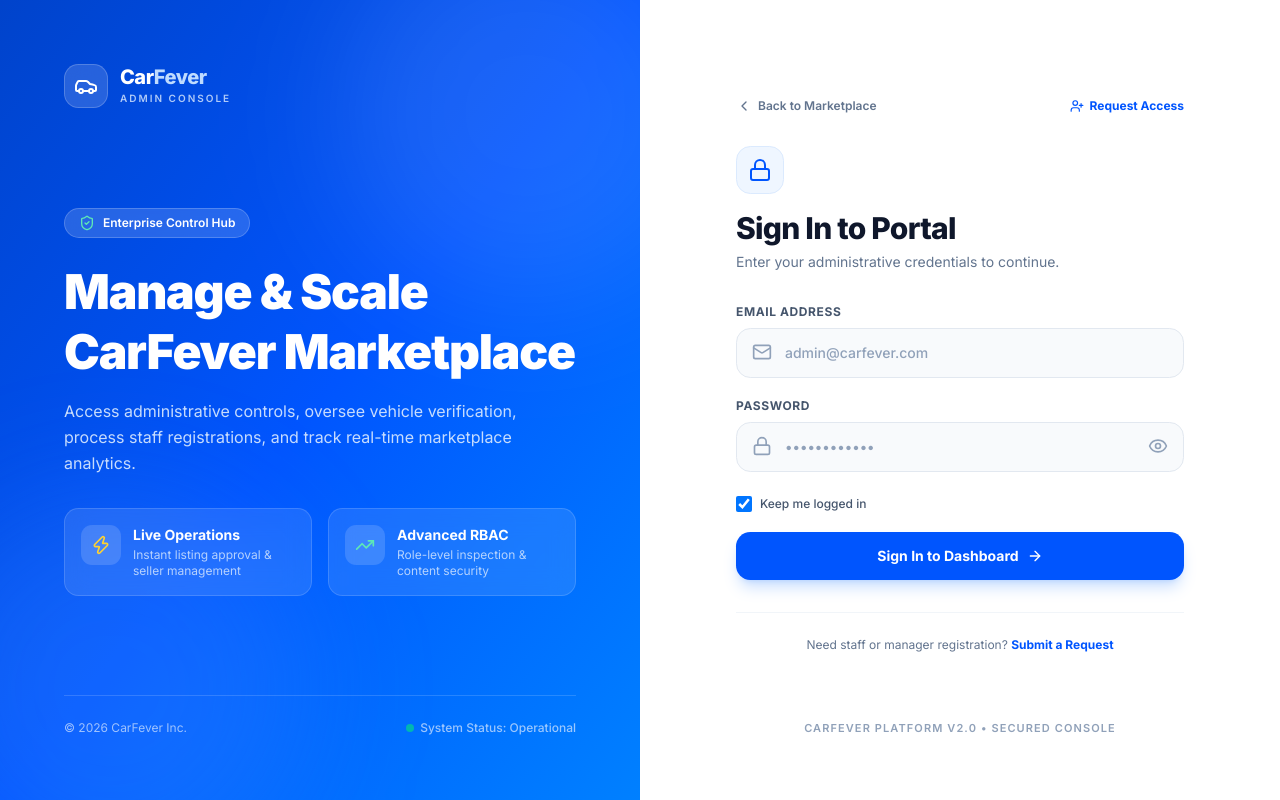
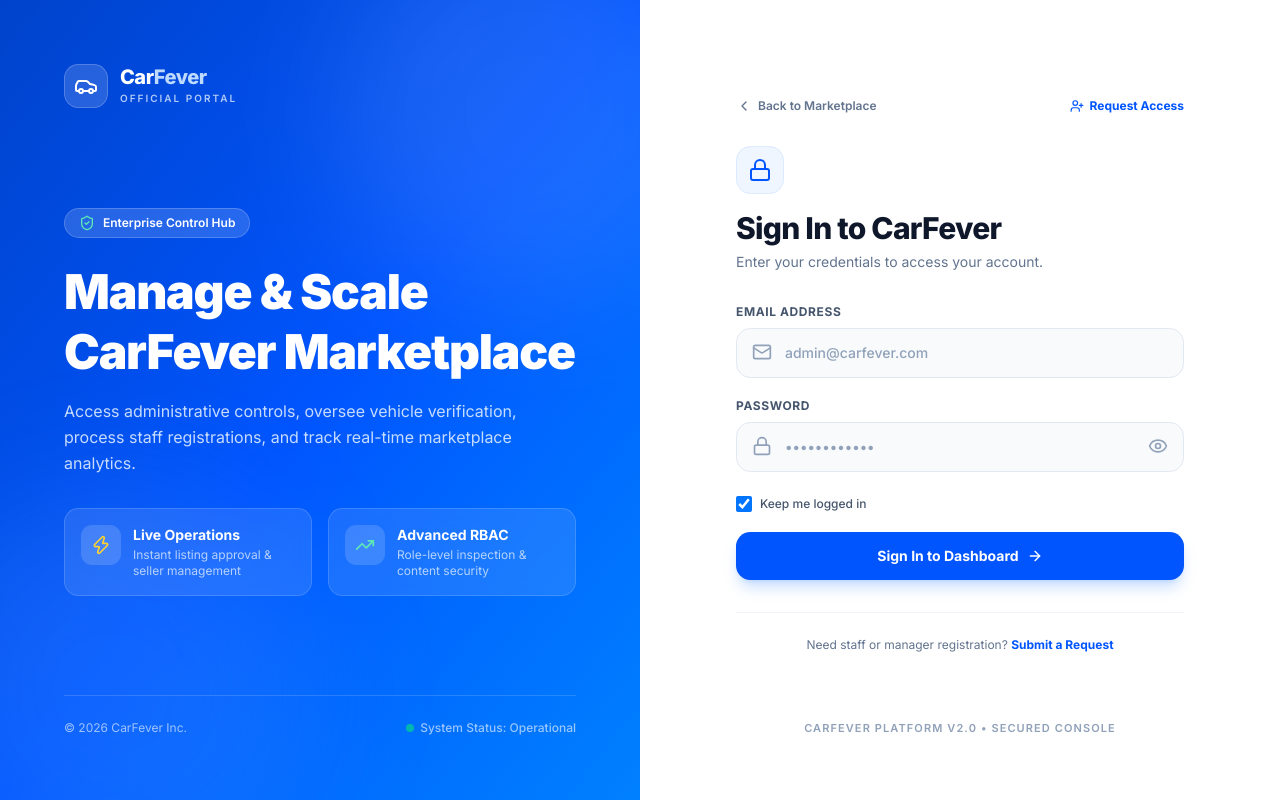
Before and after one commit to ahmadali207711-source/carfever1, a Next.js app: page /admin/login in a window 1280 px wide. Built offline with nearby package versions, Linux system fonts and the light colour scheme; no server answers.

Commit message:
fix: make login page universal for all user roles and remove admin_only error banner

```diff
--- a/src/app/admin/layout.tsx
+++ b/src/app/admin/layout.tsx
@@ -80,7 +80,7 @@ export default function AdminLayout({ children }: { children: React.ReactNode })
         const res = await getAdminInitialData();
 
         if (!res || !res.profile) {
-          router.push("/admin/login?error=admin_only");
+          router.push("/admin/login");
           return;
         }
 
--- a/src/app/admin/login/page.tsx
+++ b/src/app/admin/login/page.tsx
@@ -39,8 +39,8 @@ export default function AdminLoginPage() {
       const errParam = params.get("error");
       if (errParam === "rate_limited") {
         setError("Too many requests. Please wait a moment before trying again.");
-      } else if (errParam === "unauthorized" || errParam === "admin_only") {
-        setError("Please sign in with an admin account to access the portal.");
+      } else if (errParam === "unauthorized") {
+        setError("Please sign in to continue to your account.");
       } else if (errParam === "suspended") {
         setError("Your account has been suspended. Please contact the administrator for assistance.");
       }
@@ -135,7 +135,7 @@ export default function AdminLoginPage() {
                 Car<span className="text-blue-200">Fever</span>
               </span>
               <span className="text-[10px] text-blue-100/80 tracking-[0.2em] uppercase font-semibold mt-1">
-                Admin Console
+                Official Portal
               </span>
             </div>
           </Link>
@@ -220,10 +220,10 @@ export default function AdminLoginPage() {
               <Lock className="w-6 h-6" />
             </div>
             <h2 className="text-2xl sm:text-3xl font-extrabold text-slate-900 tracking-tight">
-              Sign In to Portal
+              Sign In to CarFever
             </h2>
             <p className="text-sm text-slate-500 mt-1.5">
-              Enter your administrative credentials to continue.
+              Enter your credentials to access your account.
             </p>
           </div>
 
```
